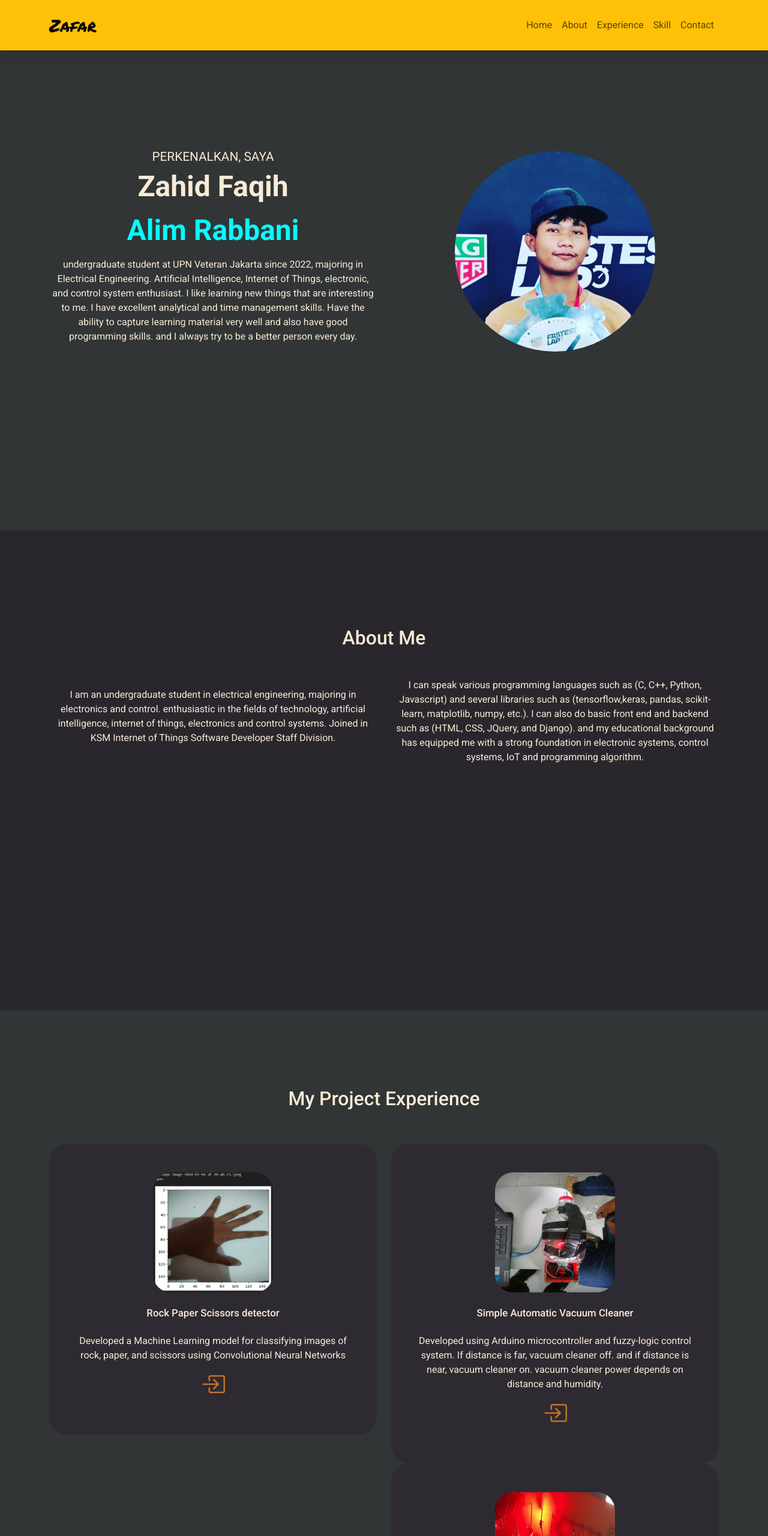
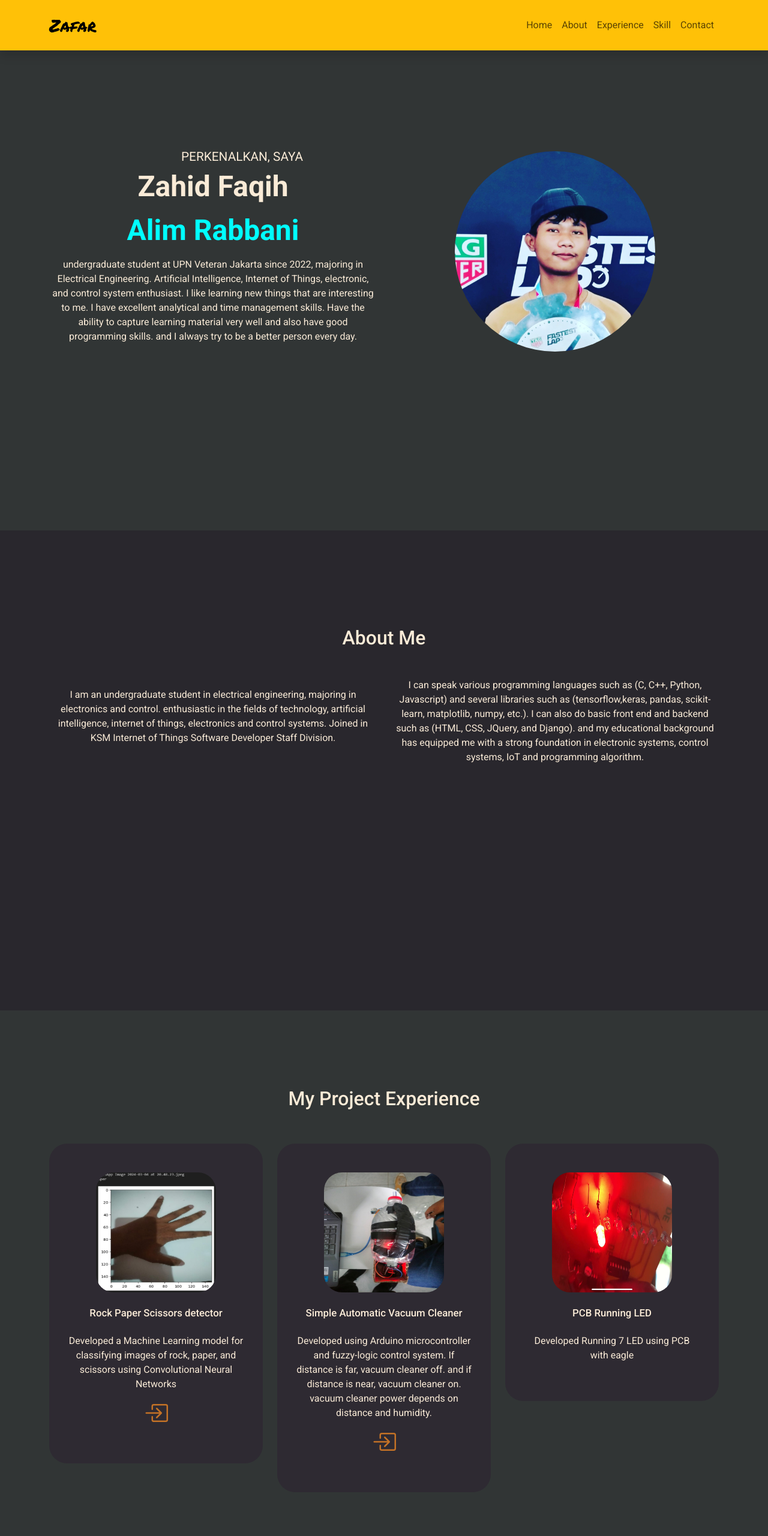
Before and after one commit to zafar2154/Portfolio, a plain HTML site: page index.html in a window 1280 px wide. Shown: the top 2560 px of the page at 60% size. Drawn offline with nearby package versions, Linux system fonts and the light colour scheme; some packages are replaced by stand-ins of ours; a script that the page names is missing.

Commit message:
fixing bug

```diff
--- a/index.html
+++ b/index.html
@@ -140,6 +140,7 @@
                       <path fill-rule="evenodd" d="M11.854 8.354a.5.5 0 0 0 0-.708l-3-3a.5.5 0 1 0-.708.708L10.293 7.5H1.5a.5.5 0 0 0 0 1h8.793l-2.147 2.146a.5.5 0 0 0 .708.708z"/>
                     </svg>
                   </a>
+                </div>
               </div>
             </div>
               <!--experience 3-->
@@ -155,7 +156,7 @@
                   />
                 </div>
                 <h4>PCB Running LED</h4>
-                <p>Membuat PCB running LED dengan eagle dari 0 hingga jadi</p>
+                <p>Developed Running 7 LED using PCB with eagle</p>
               </div>
             </div>
           </div>
--- a/mystyle.css
+++ b/mystyle.css
@@ -7,10 +7,6 @@
     box-sizing: border-box;
     color: antiquewhite;
 }
-img {
-  max-width: 100%;
-}
-
 #Home {
     padding: 10rem 0rem;
     background-color: rgb(49, 53, 53);
@@ -36,7 +32,6 @@ img {
     background-color: rgb(49, 53, 53);
     padding: 5rem 0rem;
 }
-
 /*navbar*/
 .navbar-brand {
   font-family: 'Permanent Marker', cursive;
@@ -62,7 +57,6 @@ img {
   transition: opacity 0.5s ease;
   z-index: -1000;
 }
-
 /*section*/
 .about .container,
 .experience .container,
@@ -71,40 +65,22 @@ img {
   opacity: 0;
   transition: 1s;
 }
-
 .nongol {
   transform: translate(0, 0);
   opacity: 1;
 }
-
-/*home*/
-.nama {
-  font-size: 3rem;
-  font-weight: 700;
-  margin: 0.5rem 0 1rem;
-}
-.pra {
-  letter-spacing: normal;
-  text-transform: uppercase;
-  color:antiquewhite;
-  font-weight: 400;
-  font-size: 1.3rem;
-}
-.a {
-  color: aqua;
-}
-
 /*card*/
 .image {
     border-radius: 30px;
     border-color: #100d0d;
   }
-.kartu {
+  .kartu {
     padding: 3rem 2rem;
     text-align: center;
     background: rgb(46, 42, 50);
     border-radius: 30px;
   }
+
 a{
     text-decoration: none;
     color: inherit;
@@ -127,7 +103,6 @@ a{
     background: rgb(128, 121, 121);
     position: relative;
   }
-
   .years {
     margin-bottom: 3rem;
   }
@@ -140,7 +115,6 @@ a{
     position: absolute;
     left: -6px;
   }
-
   .contact-item-icon {
     padding: 1rem 1rem;
     width: 50px;
@@ -184,7 +158,24 @@ a{
     transform: translateY(-5px);
     transition: 500ms;
   }
-
+  .nama {
+    font-size: 3rem;
+    font-weight: 700;
+    margin: 0.5rem 0 1rem;
+  }
+  .pra {
+    letter-spacing: normal;
+    text-transform: uppercase;
+    color:antiquewhite;
+    position: relative;
+    padding-left: 220px;
+    width: fit-content;
+    font-weight: 400;
+    font-size: 1.3rem;
+  }
+  .a {
+    color: aqua;
+  }
   /*animation*/
   @keyframes slideInLeft {
     from {
@@ -197,7 +188,6 @@ a{
   .left_slide {
     animation : slideInLeft 1s ease;
   }
-
   @keyframes slideinright {
     from {
       transform: translateX(300px);
@@ -222,5 +212,5 @@ a{
     }
   }
   .fade_in {
-    animation: fadein 3s ease;
+    animation: fadein 2s ease;
   }
```
